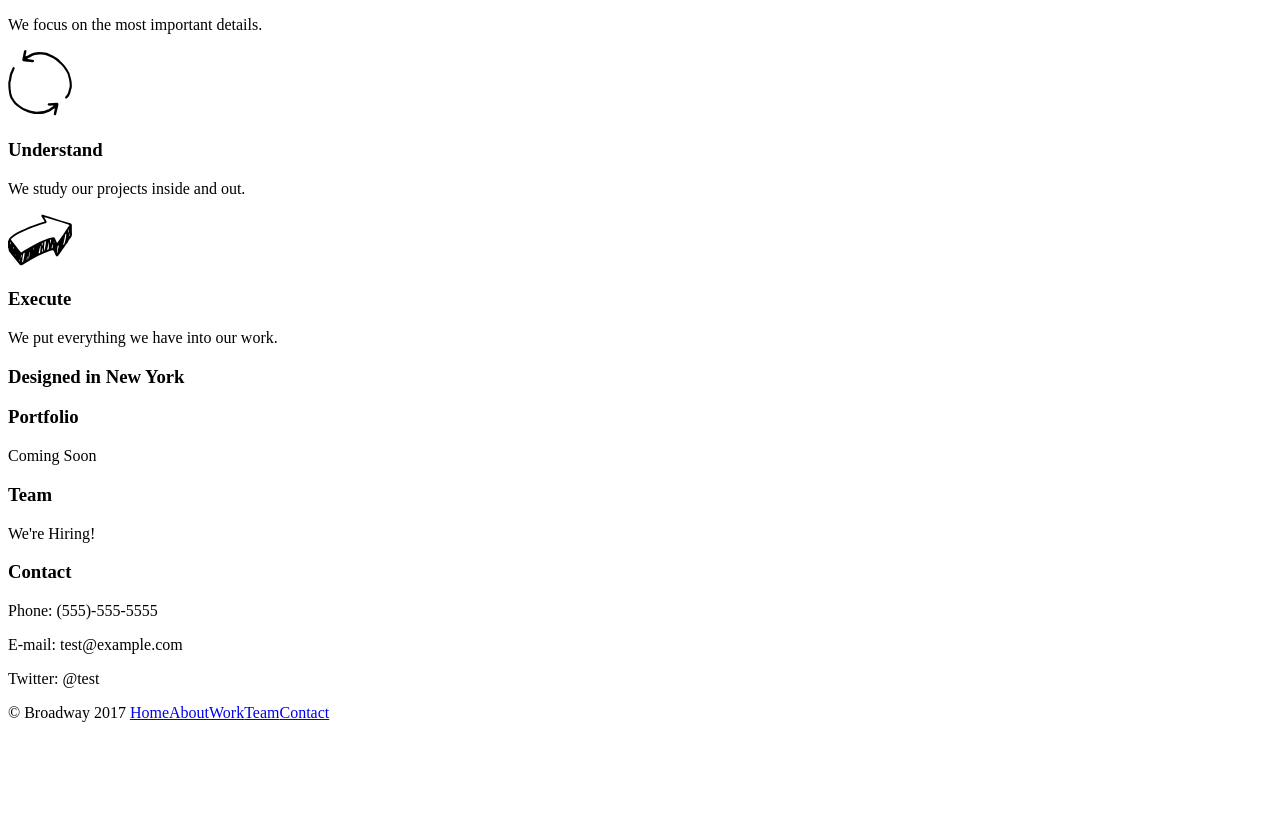
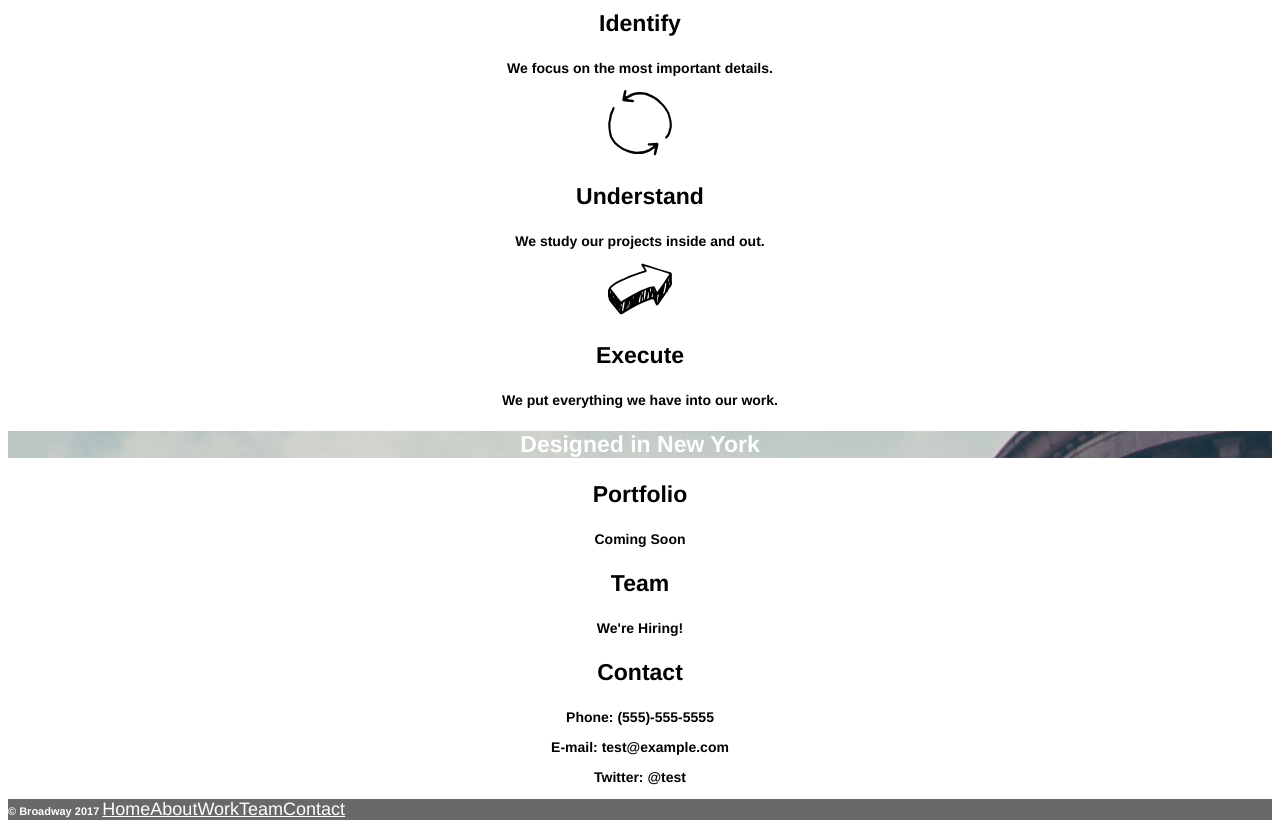
Before and after one commit to KangarooCoder/broadway, a plain HTML site: page index.html in a window 1280 px wide. Shown: the part 383-1214 px from the top of the page. Before the commit the page ends 1121 px from the top, so only its background shows below. Drawn offline with Linux system fonts and the light colour scheme.

Commit message:
HTML + CSS

```diff
--- a/index.html
+++ b/index.html
@@ -8,7 +8,7 @@
 
     <!-- HEADER -->
     <div class="top">
-      <h1>Broadway Design</h1>
+      <h1 id="pagehead">Broadway Design</h1>
       <nav>
         <p><a href="#">Home</a></p>
         <p><a href="#">Process</a></p>
@@ -21,20 +21,20 @@
 
     <!-- BODY -->
     <div class="middle">
-      <h2>Our Process</h2>
+      <h2 id="title">Our Process</h2>
       <div class="identify">
         <img src="./resources/images/identify.svg" alt="Browser Does Not Support IMAGE Tag">
-        <h3>Identify</h3>
+        <h3 class="subtitle">Identify</h3>
         <p>We focus on the most important details.</p>
       </div>
       <div class="understand">
         <img src="./resources/images/understand.svg" alt="Browser Does Not Support IMAGE Tag">
-        <h3>Understand</h3>
+        <h3 class="subtitle">Understand</h3>
         <p>We study our projects inside and out.</p>
       </div>
       <div class="execute">
         <img src="./resources/images/execute.svg" alt="Browser Does Not Support IMAGE Tag">
-        <h3>Execute</h3>
+        <h3 class="subtitle">Execute</h3>
         <p>We put everything we have into our work.</p>
       </div>
     </div>
@@ -42,17 +42,17 @@
 
     <!-- FOOTER -->
     <div class="bottom">
-      <h3>Designed in New York</h3>
+      <p class="subtitle">Designed in New York</p>
       <div class="portfolio">
-        <h3>Portfolio</h3>
+        <h3 class="subtitle">Portfolio</h3>
         <p>Coming Soon</p>
       </div>
       <div class="team">
-        <h3>Team</h3>
+        <h3 class="subtitle">Team</h3>
         <p>We're Hiring!</p>
       </div>
       <div class="contact">
-        <h3>Contact</h3>
+        <h3 class="subtitle">Contact</h3>
         <p>Phone: (555)-555-5555</p>
         <p>E-mail: test@example.com</p>
         <p>Twitter: @test</p>
@@ -62,7 +62,7 @@
 
     <!-- COPYRIGHT AND LINKS -->
     <div class="copyright">
-      <p>© Broadway 2017  <a href="#">Home</a><a href="#">About</a><a href="#">Work</a><a href="#">Team</a><a href="#">Contact</a></p>
+      <nav><p>© Broadway 2017  <a href="#">Home</a><a href="#">About</a><a href="#">Work</a><a href="#">Team</a><a href="#">Contact</a></p></nav>
     </div>
     <!-- END OF COPYRIGHT AND LINKS -->
 
--- a/resources/style.css
+++ b/resources/style.css
@@ -0,0 +1,44 @@
+body {
+  font-family: Helvetica;
+  text-align: center;
+  font-weight: bold;
+}
+
+p {
+  font-size: 14px;
+}
+
+#pagetitle {
+  font-size: 70px;
+}
+
+#title {
+  font-size: 32px;
+}
+
+.top {
+  background-image: url("./images/the-flatiron-building.png");
+  color: white;
+}
+
+.subtitle {
+  font-size: 23px;
+}
+
+.copyright p {
+  text-align: left;
+  font-size: 11px;
+  color: white;
+  background-color: dimgray;
+}
+
+p.subtitle {
+  color: white;
+  background-image: url("./images/the-flatiron-building.png");
+}
+
+nav a {
+  font-size: 18px;
+  color: white;
+  font-weight: normal;
+}
```
